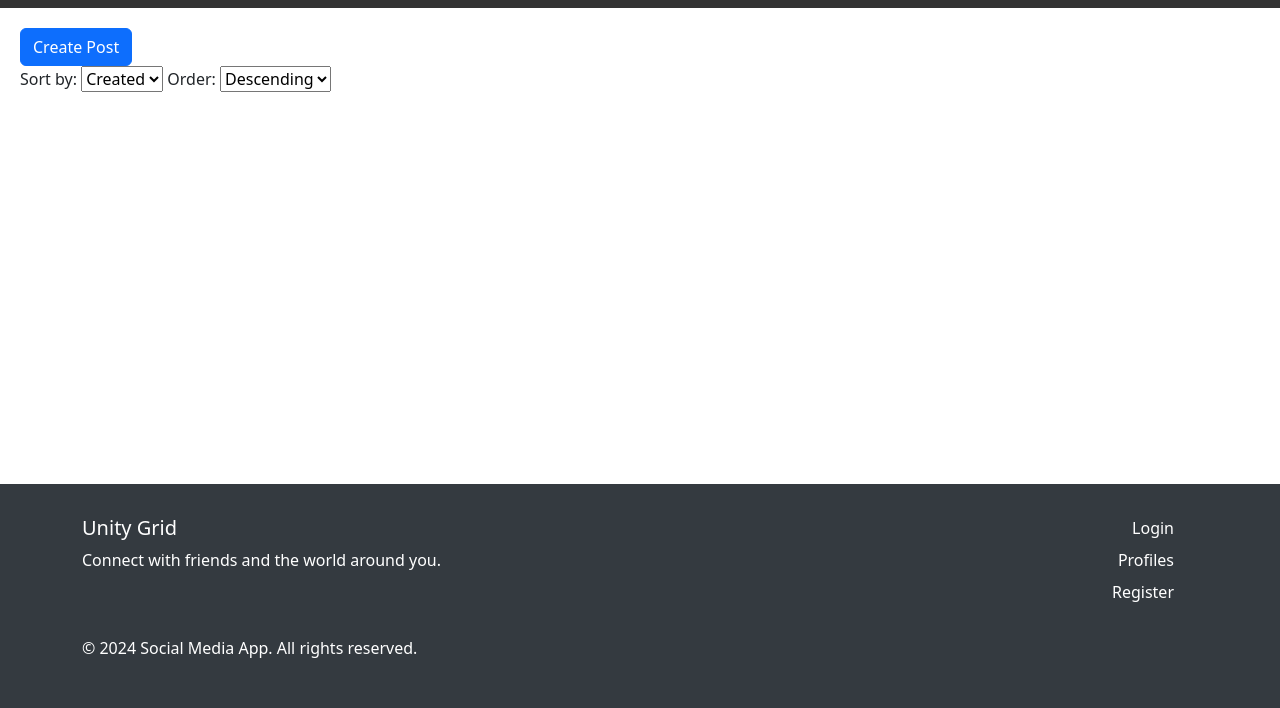
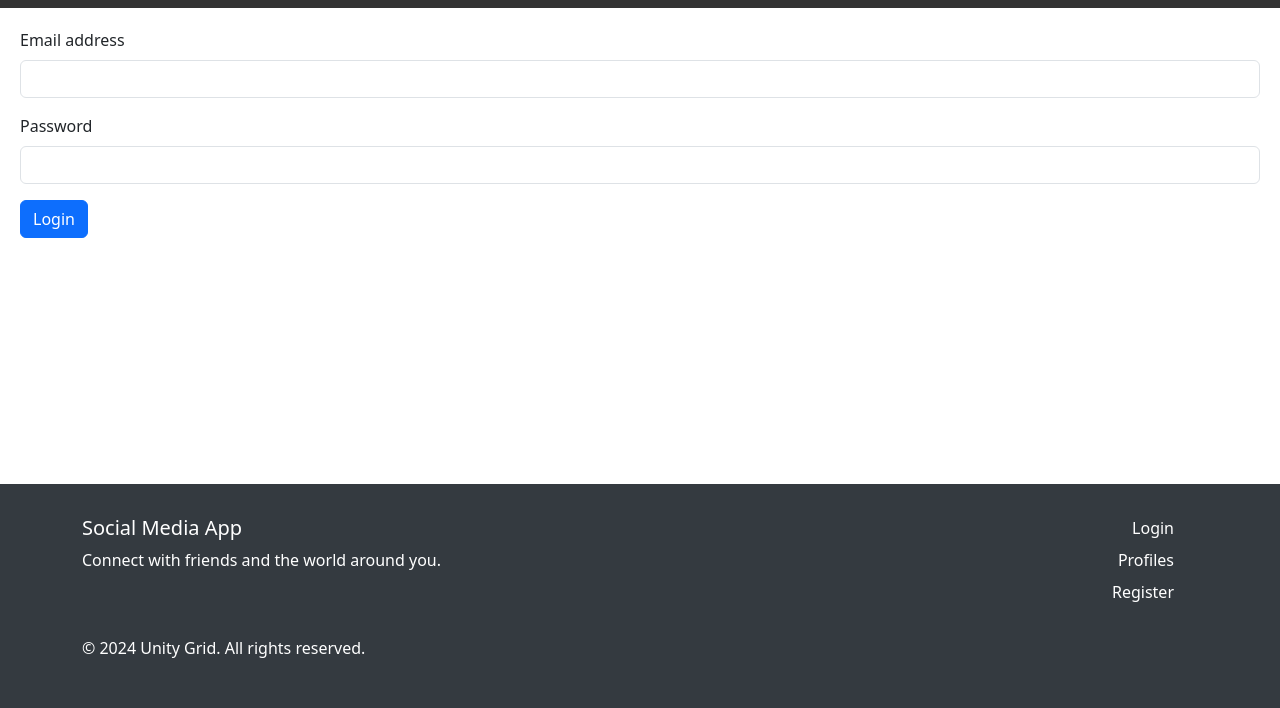
Before and after one commit to robfil50219/js2-ca, a plain HTML site: page home.html in a window 1280 px wide. Shown: the part 92-800 px from the top of the page. Drawn offline with nearby package versions, Linux system fonts and the light colour scheme; no server answers.

Commit message:
added auto fill to gregister and login form

```diff
--- a/home.html
+++ b/home.html
@@ -3,54 +3,57 @@
   <head>
     <meta charset="UTF-8" />
     <meta name="viewport" content="width=device-width, initial-scale=1.0" />
-    <title>Unity Grid</title>
+    <title>Login</title>
     <link rel="stylesheet" href="styles.css" />
     <link
       href="https://cdn.jsdelivr.net/npm/bootstrap@5.3.0/dist/css/bootstrap.min.css"
       rel="stylesheet"
     />
     <link rel="icon" href="favicon.ico" />
-    <script type="module" src="js/main.js" defer></script>
+    <script type="module" src="js/login.js" defer></script>
   </head>
   <body>
     <div class="flex-column">
       <header>
-        <h1>Unity Grid</h1>
+        <h1>Login</h1>
         <nav>
-          <a href="home.html">Home</a>
+          <a href="index.html">Login</a>
           <a href="profiles.html">Profiles</a>
-          <a href="index.html">Login</a>
           <a href="register.html">Register</a>
         </nav>
       </header>
       <main class="flex-grow-1">
-        <div id="userInfo"></div>
-        <div id="postControls">
-          <button id="createPostBtn" class="btn btn-primary">
-            Create Post
-          </button>
-          <div>
-            <label for="sort">Sort by:</label>
-            <select id="sort" onchange="applySorting()">
-              <option value="created">Created</option>
-              <option value="title">Title</option>
-              <option value="body">Body</option>
-            </select>
-            <label for="sortOrder">Order:</label>
-            <select id="sortOrder" onchange="applySorting()">
-              <option value="desc">Descending</option>
-              <option value="asc">Ascending</option>
-            </select>
+        <form id="loginForm">
+          <div class="mb-3">
+            <label for="email" class="form-label">Email address</label>
+            <input
+              type="email"
+              class="form-control"
+              id="email"
+              name="email"
+              autocomplete="email"
+              required
+            />
           </div>
-        </div>
-        <div id="content"></div>
-        <div id="paginationControls"></div>
+          <div class="mb-3">
+            <label for="password" class="form-label">Password</label>
+            <input
+              type="password"
+              class="form-control"
+              id="password"
+              name="password"
+              autocomplete="current-password"
+              required
+            />
+          </div>
+          <button type="submit" class="btn btn-primary">Login</button>
+        </form>
       </main>
       <footer class="footer">
         <div class="container py-3">
           <div class="row">
             <div class="col-md-6">
-              <h5>Unity Grid</h5>
+              <h5>Social Media App</h5>
               <p>Connect with friends and the world around you.</p>
             </div>
             <div class="col-md-6 text-md-end">
@@ -62,7 +65,7 @@
             </div>
           </div>
           <div class="text-center mt-3">
-            <p>&copy; 2024 Social Media App. All rights reserved.</p>
+            <p>&copy; 2024 Unity Grid. All rights reserved.</p>
           </div>
         </div>
       </footer>
```
Also changed, not shown: register.html (+7 -1 lines).
